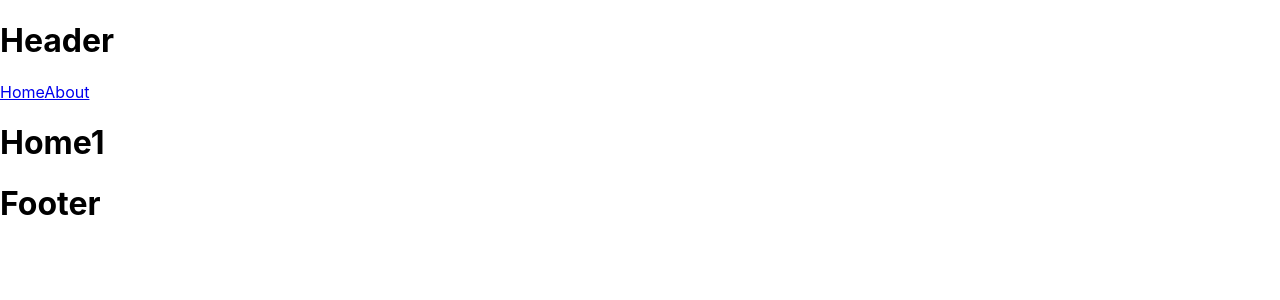
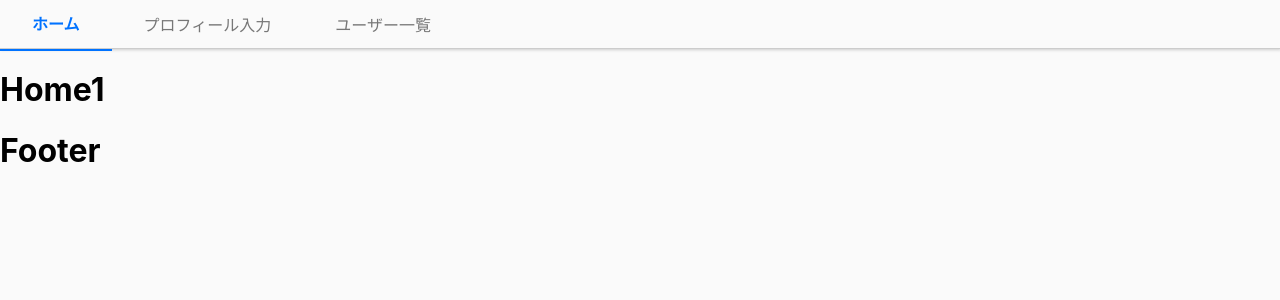
Before and after one commit to sunamoto-mikiya/oceans3, a React (Create React App) app: page / in a window 1280 px wide. Shown: the top 300 px of the page. Built offline with nearby package versions, Linux system fonts and the light colour scheme; no server answers.

Commit message:
ナビゲーションバーの作成

```diff
--- a/src/App.css
+++ b/src/App.css
@@ -36,3 +36,33 @@
     transform: rotate(360deg);
   }
 }
+
+body {
+  margin: 0;
+  background-color: #FAFAFA;
+}
+
+nav.navbar {
+  display: flex;
+  align-items: center;
+  height: 3rem;
+  border-bottom: 1px solid #CCC;
+  box-shadow: 1px 1px 3px #CCC;
+  margin: 0 0 0 auto;
+}
+nav.navbar .header-item {
+  color: #777;
+  padding: 0.85rem 2rem;
+}
+nav.navbar .header-item.active {
+  color: #0072ff;
+  font-weight: bold;
+  border-bottom: 2px solid #0072ff;
+}
+nav.navbar a {
+  color: #777;
+  text-decoration: none;
+}
+nav.navbar a:hover {
+  color: #0072ff;
+}
--- a/src/components/Header.jsx
+++ b/src/components/Header.jsx
@@ -1,11 +1,12 @@
 import { Link } from 'react-router-dom';
+import { NavLink } from 'react-router-dom'
 
 export default function Header() {
     return (
-        <>
-            <h1>Header</h1>
-            <Link to={`/`} >Home</Link>
-            <Link to={`/about`} >About</Link>
-        </>
+        <nav className='navbar'>
+          <NavLink exact to='/' className='header-item' activeClassName='active'>ホーム</NavLink>
+          <NavLink to='/form' className='header-item' activeClassName='active'>プロフィール入力</NavLink>
+          <NavLink to='/rank' className='header-item' activeClassName='active'>ユーザー一覧</NavLink>
+        </nav>
     )
 }
--- a/src/pages/About.jsx
+++ b/src/pages/Form.jsx
@@ -1,11 +1,11 @@
 import Footer from "../components/Footer";
 import Header from "../components/Header";
 
-export default function About() {
+export default function Form() {
     return (
         <>
             <Header />
-            <h1>About</h1>
+            <h1>Form</h1>
             <Footer />
         </>
     )
--- /dev/null
+++ b/src/pages/Rank.jsx
@@ -0,0 +1,12 @@
+import Footer from "../components/Footer";
+import Header from "../components/Header";
+
+export default function Rank() {
+    return (
+        <>
+            <Header />
+            <h1>Rank</h1>
+            <Footer />
+        </>
+    )
+}
```
Also changed, not shown: src/App.jsx (+8 -3 lines).
